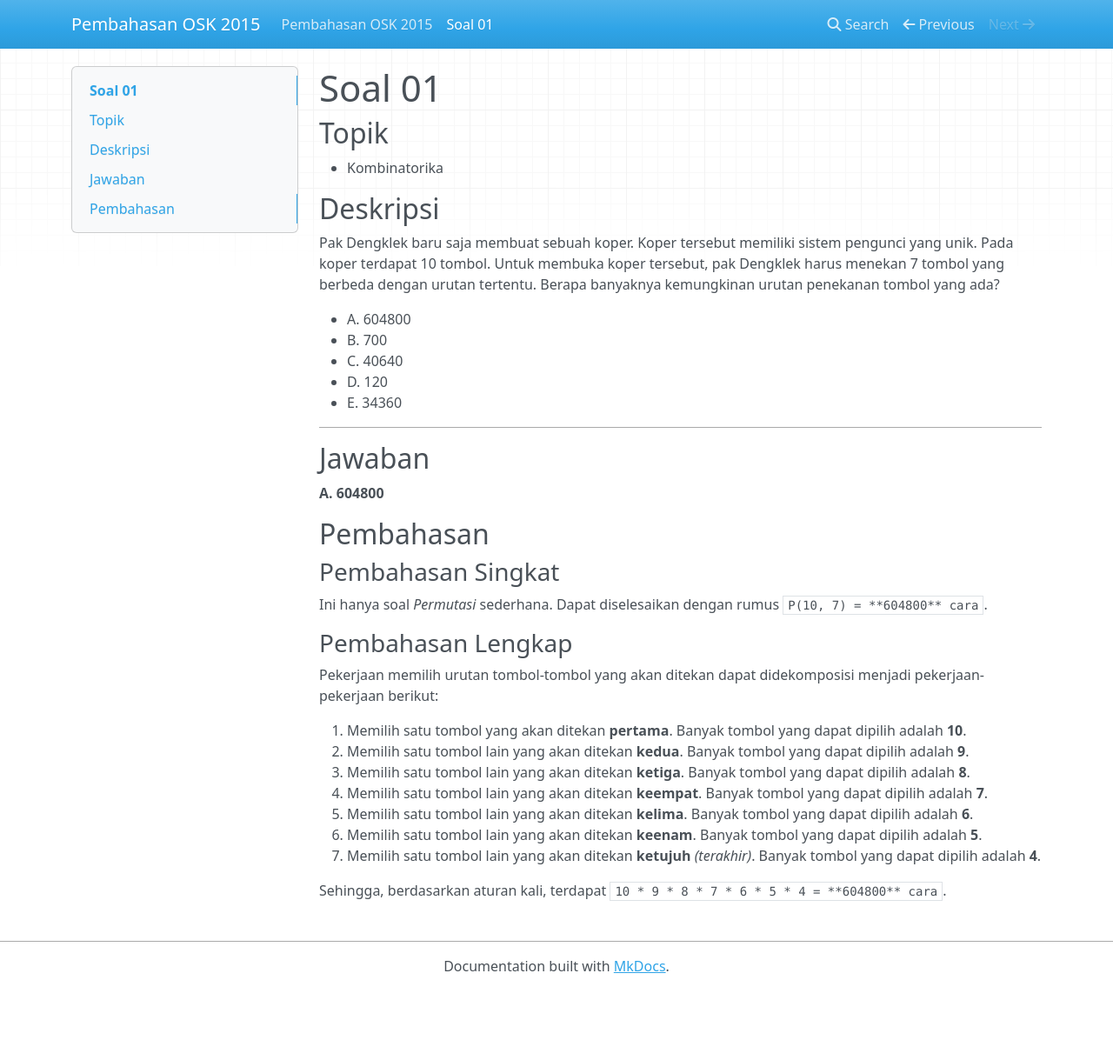
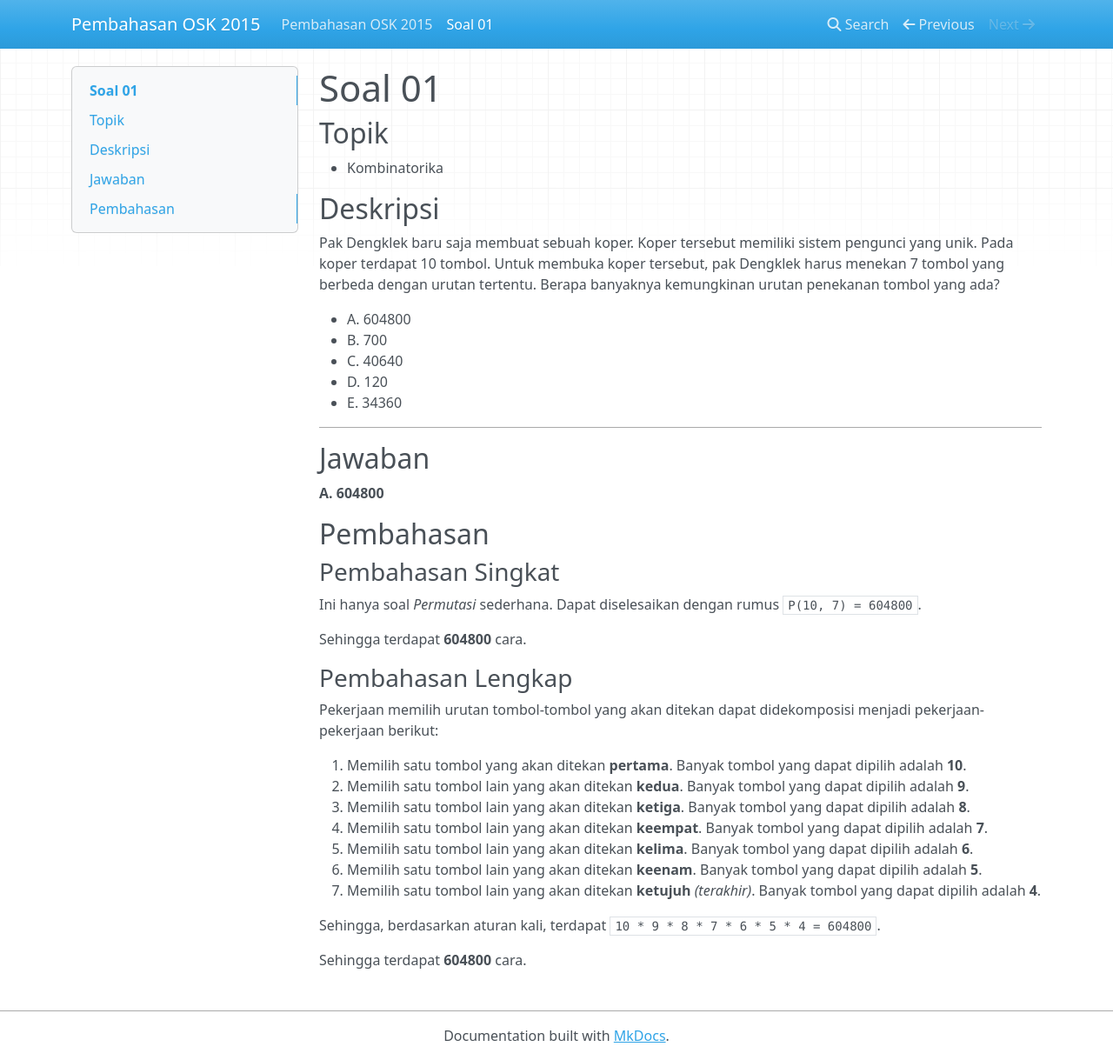
Before and after one commit to alijaya/OSK-2015, an MkDocs documentation site: the page built from docs/Soal 01.md, in a window 1280 px wide and 1219 px high. Shown: the whole window at 87% size. Built offline with MkDocs 1.6.1, drawn with Linux system fonts in a browser that asks for light colours; nearby versions of some CDN libraries.

Commit message:
fix lagi

```diff
--- a/docs/Soal 01.md
+++ b/docs/Soal 01.md
@@ -25,7 +25,9 @@ Pak Dengklek baru saja membuat sebuah koper. Koper tersebut memiliki sistem peng
 ### Pembahasan Singkat
 
 Ini hanya soal *Permutasi* sederhana.
-Dapat diselesaikan dengan rumus `P(10, 7) = **604800** cara`.
+Dapat diselesaikan dengan rumus `P(10, 7) = 604800`.
+
+Sehingga terdapat **604800** cara.
 
 ### Pembahasan Lengkap
 
@@ -39,4 +41,6 @@ Pekerjaan memilih urutan tombol-tombol yang akan ditekan dapat didekomposisi men
 6. Memilih satu tombol lain yang akan ditekan **keenam**. Banyak tombol yang dapat dipilih adalah **5**.
 7. Memilih satu tombol lain yang akan ditekan **ketujuh** *(terakhir)*. Banyak tombol yang dapat dipilih adalah **4**.
 
-Sehingga, berdasarkan aturan kali, terdapat `10 * 9 * 8 * 7 * 6 * 5 * 4 = **604800** cara`.
+Sehingga, berdasarkan aturan kali, terdapat `10 * 9 * 8 * 7 * 6 * 5 * 4 = 604800`.
+
+Sehingga terdapat **604800** cara.
```
